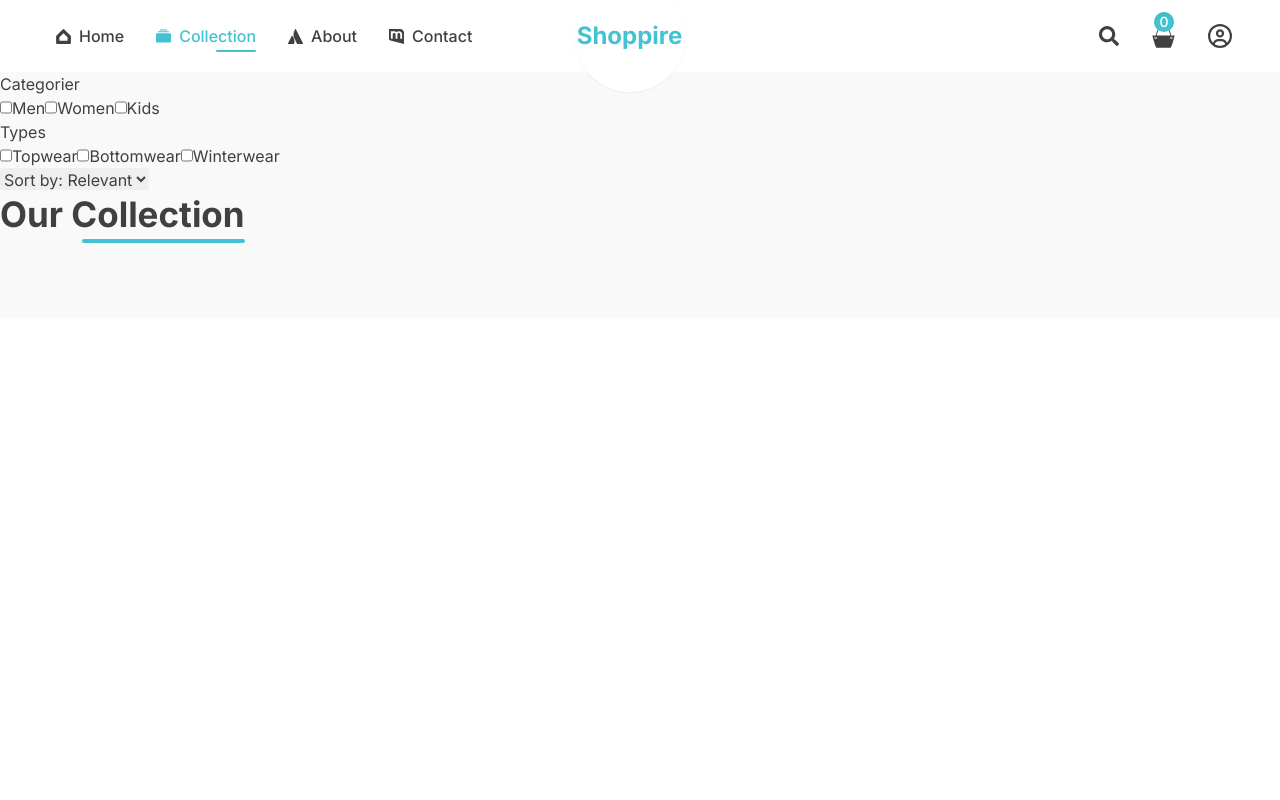
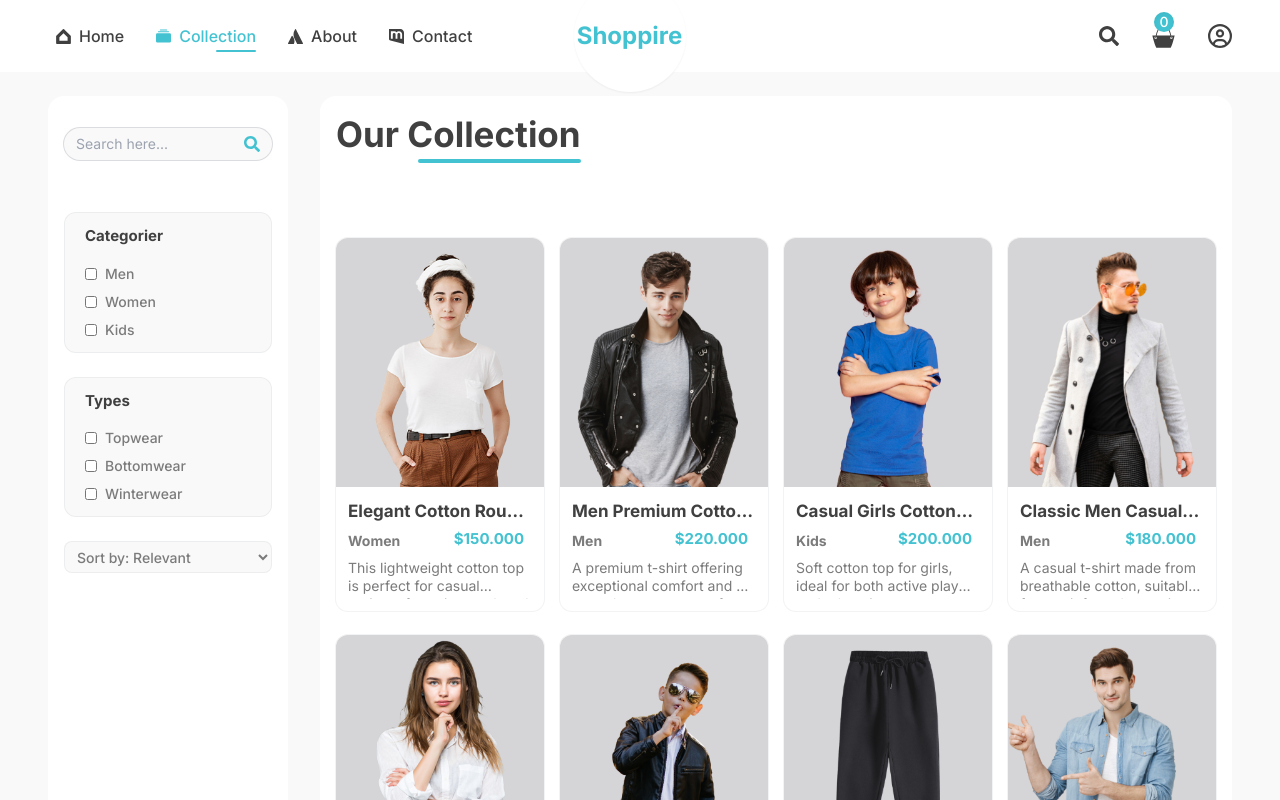
Before and after one commit to Trungnam2790/Shoppire, a React (Vite) app in the folder frontend/: page /collection in a window 1280 px wide. Both pictures are taken after a click on the icon 1109 px from the left and 36 px from the top of the page. Shown: the top 800 px of the page. Built offline with nearby package versions, Linux system fonts and the light colour scheme.

Commit message:
collection sap xep tim kiem frontend

```diff
--- a/frontend/src/components/Header.jsx
+++ b/frontend/src/components/Header.jsx
@@ -1,4 +1,4 @@
-import React, {useState} from 'react'
+import React, {useState, useContext} from 'react'
 import { Link, useNavigate } from 'react-router-dom'
 import Navbar from './Navbar'
 
@@ -6,10 +6,11 @@ import { FaBarsStaggered, FaRegCircleUser } from "react-icons/fa6"
 import {GiBeachBag} from "react-icons/gi"
 import {TbArrowNarrowRight} from "react-icons/tb"
 import {FaSearch} from "react-icons/fa"
+import { ShopContext } from '../context/ShopContext'
 
 
 const Header = () => {
-
+  const { setShowSearch } = useContext(ShopContext)
   const [menuOpened, setMenuOpened] = useState(false)
   const [token, setToken] = useState(true)
   const navigate = useNavigate()
@@ -59,7 +60,7 @@ const Header = () => {
             className='xl:hidden cursor-pointer text-2xl'/>
           )}
           <div>
-             <FaSearch className='text-xl cursor-pointer'/>
+             <FaSearch onClick={() => setShowSearch((prev) => !prev)} className='text-xl cursor-pointer'/>
           </div>
             <Link to={'/cart'} className='flex relative'>
               <GiBeachBag className='text-[25px]'/>
--- /dev/null
+++ b/frontend/src/components/ShowSearch.jsx
@@ -0,0 +1,33 @@
+import React, { useContext, useEffect, useState } from 'react'
+import { FaSearch } from 'react-icons/fa'
+import { ShopContext } from '../context/ShopContext'
+import { useLocation } from 'react-router-dom'
+
+const ShowSearch = () => {
+  const { search, setSearch, showSearch, setShowSearch } = useContext(ShopContext)
+  const [visible, setVisible] = useState(false)
+  const location = useLocation()
+
+  useEffect(() => {
+    if (location.pathname.includes('collection')) {
+      setVisible(true)
+    } else {
+      setVisible(false)
+    }
+  }, [location])
+
+  return showSearch && visible ? (
+    <section className='py-4 pb-7'>
+      <div className='text-center bg-primary/20'>
+        <div className='inline-flex items-center justify-center ring-1 ring-slate-900/15 px-3 py-1.5 rounded-full bg-primary overflow-hidden w-full'>
+          <input type="text" value={search} onChange={(e) => setSearch(e.target.value)} placeholder="Search here..." className='border-none outline-none w-full bg-primary text-sm'/>
+          <div className='bg-primary text-secondary'>
+            <FaSearch className='cursor-pointer'/>
+          </div>
+        </div>
+      </div>
+    </section>
+  ) : null
+}
+
+export default ShowSearch
--- a/frontend/src/context/ShopContext.jsx
+++ b/frontend/src/context/ShopContext.jsx
@@ -1,4 +1,4 @@
-import { createContext } from 'react';
+import { createContext, useState } from 'react';
 import { products } from "../assets/data.js"
 
 export const ShopContext = createContext()
@@ -7,10 +7,13 @@ const ShopContextProvider = (props) => {
   const currency = 'S'
   const delivery_charges = 10
 
-  const value = { products, currency, delivery_charges }
+  const [search, setSearch] = useState("")
+  const [showSearch, setShowSearch] = useState(false)
+
+  const contextValue = { products, currency, delivery_charges, search, setSearch, showSearch, setShowSearch }
 
   return (
-    <ShopContext.Provider value={value}>
+    <ShopContext.Provider value={contextValue}>
       {props.children}
     </ShopContext.Provider>
   )
--- a/frontend/src/pages/Collection.jsx
+++ b/frontend/src/pages/Collection.jsx
@@ -1,21 +1,71 @@
-import React from 'react'
+import React, { useContext, useState, useEffect } from 'react'
 import Title from '../components/Title'
+import { ShopContext } from '../context/ShopContext'
+import Item from '../components/Item'
+import ShowSearch from '../components/ShowSearch'
 
 const Collection = () => {
+  const { products, search, showSearch } = useContext(ShopContext); // Sửa thành chữ thường
+  const [category, setCategory] = useState([]);
+  const [subCategory, setSubCategory] = useState([]);
+  const [sortType, setSortType] = useState("relevant");
+  const [filteredProducts, setFilteredProducts] = useState([]);
+
+  const toggleFilter = (value, setState) => {
+  setState((prev) =>
+    prev.includes(value) ? prev.filter((item) => item !== value) : [...prev, value]
+  )
+}
+  const applyFilters = () => {
+    let filtered = [...products];
+
+    if(search && showSearch){
+        filtered = filtered.filter((product) =>
+        product.name.toLowerCase().includes(search.toLowerCase()))
+    }
+
+    if (category.length) {
+      filtered = filtered.filter((product) =>
+        category.includes(product.category))
+    }
+    if (subCategory.length) {
+      filtered = filtered.filter((product) =>
+        subCategory.includes(product.subCategory))
+    }
+    return filtered
+  }
+  const applySorting = (productsList) => {
+  switch (sortType) {
+    case "low":
+      return productsList.sort((a, b) => a.price - b.price);
+    case "high":
+      return productsList.sort((a, b) => b.price - a.price);
+    default:
+      return productsList; // Default to relevant
+  }
+}
+   // apply filters and sorting whenever filters or sort type change
+
+  useEffect(() => {
+    let filtered = applyFilters()
+    let sorted = applySorting(filtered)
+    setFilteredProducts(sorted)
+  }, [category, subCategory, sortType, products, search, showSearch])
+
   return (
-    <section>
-      <div>
+    <section className='max-padd-container'>
+      <div className='flex flex-col sm:flex-row gap-8 mt-8 xl:mt-6'>
         {/* Filter options */}
-        <div>
+        <div className='min-w-60 bg-white p-4 rounded-2xl'>
           {/* Search Box */}
-
+          <ShowSearch />
           {/* Category Filter */}
-          <div>
-            <h5>Categorier</h5>
-            <div>
+          <div className='bg-primary border border-slate-900/5 pl-5 py-3 mt-6 rounded-xl'>
+            <h5 className='h5 mb-4'>Categorier</h5>
+            <div className='flex flex-col gap-2 text-sm font-light'>
               {["Men", "Women", "Kids"].map((cat) => (
-                <label key={cat} className="">
-                  <input type="checkbox" value={cat} className="w-3" />
+                <label key={cat} className="flex gap-2 medium-14 text-gray-30">
+                  <input onChange={(e) => toggleFilter(e.target.value, setCategory)} type="checkbox" value={cat} className="w-3" />
                   {cat}
                 </label>
               ))}
@@ -23,12 +73,12 @@ const Collection = () => {
           </div>
 
           {/* Type Filter */}
-          <div>
-          <h5>Types</h5>
-            <div>
+          <div className='bg-primary border border-slate-900/5 pl-5 py-3 mt-6 rounded-xl'>
+            <h5 className='h5 mb-4'>Types</h5>
+            <div className='flex flex-col gap-2 text-sm font-light'>
               {["Topwear", "Bottomwear", "Winterwear"].map((subCat) => (
-                <label key={subCat} className="">
-                  <input type="checkbox" value={subCat} className="w-3" />
+                <label key={subCat} className="flex gap-2 medium-14 text-gray-30">
+                  <input onChange={(e) => toggleFilter(e.target.value, setSubCategory )} type="checkbox" value={subCat} className="w-3" />
                   {subCat}
                 </label>
               ))}
@@ -36,16 +86,25 @@ const Collection = () => {
           </div>
 
           {/* Sort By */}
-          <select>
-            <option value="relevant">Sort by: Relevant</option>
-            <option value="low">Sort by: Low</option>
-            <option value="high">Sort by: High</option>
+          <select onChange={(e) => setSortType(e.target.value)} className='medium-14 h-8 w-full border border-slate-900/5 bg-primary text-gray-30 rounded-lg px-2 outline-none mt-6'>
+            <option value="relevant" className='font-medium text-sm'>Sort by: Relevant</option>
+            <option value="low" className='font-medium text-sm'>Sort by: Low</option>
+            <option value="high" className='font-medium text-sm'>Sort by: High</option>
           </select>
         </div>
         {/* right side */}
-        <div>
-            <Title title={'Our Collection'}/>
-            {/* product container */}
+        <div className='bg-white p-4 rounded-2xl'>
+          <Title title={'Our Collection'} />
+          {/* product container */}
+          <div className='grid grid-cols-1 sm:grid-cols-2 lg:grid-cols-3 xl:grid-cols-4 gap-4 gap-y-6'>
+            {filteredProducts.length > 0 ? (
+              filteredProducts.map((product) => (
+                <Item product={product} key={product._id} />
+              ))
+            ) : (
+              <p className="capitalize">No products found for selected filters.</p>
+            )}
+          </div>
         </div>
       </div>
     </section>
```
